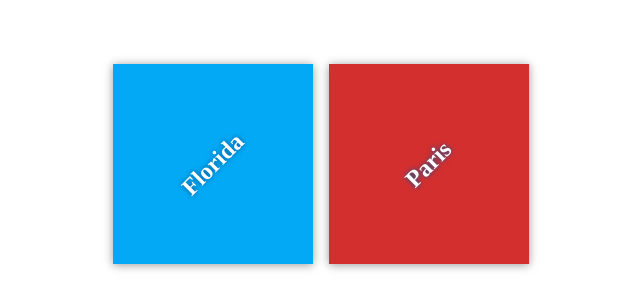
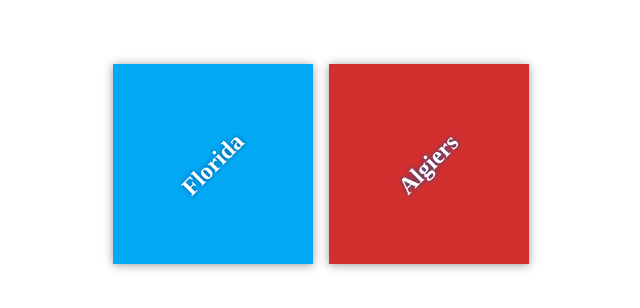
Before and after one commit to BOUGUERAA/yaz1, a plain HTML site: page index.html in a window 1280 px wide. Shown: the part 236-544 px from the top of the page, 319-959 px from the left. Drawn offline with Linux system fonts and the light colour scheme; files that its build step writes are made by us from their sources.

Commit message:
Clone and changes

```diff
--- a/index.html
+++ b/index.html
@@ -15,7 +15,7 @@
 </div>
 
 <div class="destination" id="paris">
-<h2>Paris</h2>
+<h2>Algiers</h2>
 </div>
 </div>
 </div>
```
